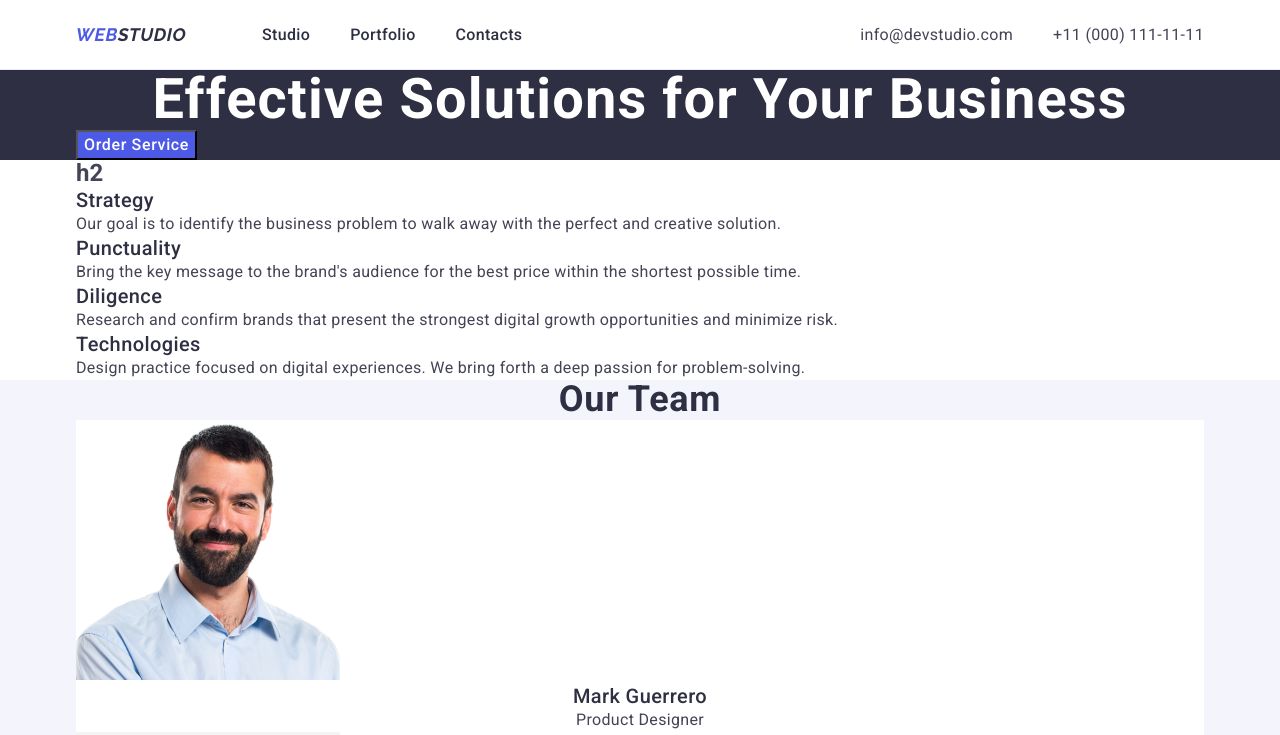
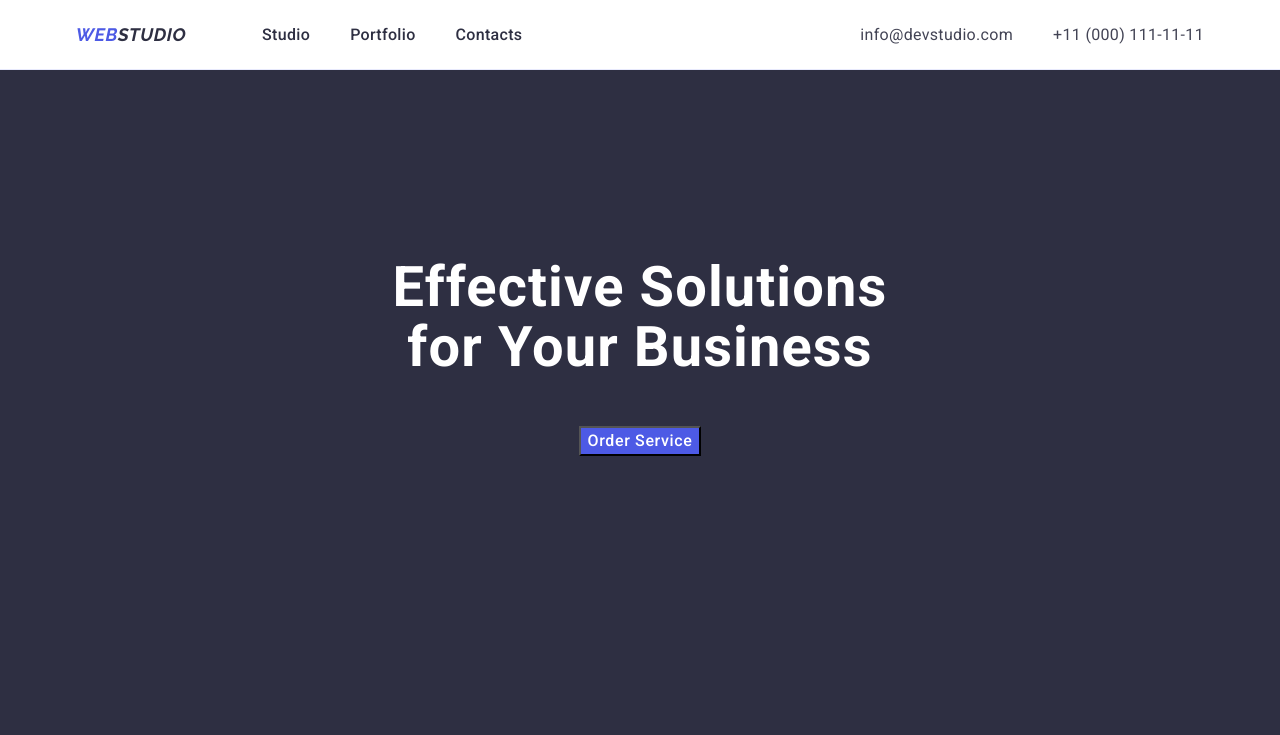
Before and after one commit to ovcharuks/goit-markup-hw-03, a plain HTML site: page index.html in a window 1280 px wide. Shown: the top 735 px of the page. Drawn offline with nearby package versions, Linux system fonts and the light colour scheme.

Commit message:
hw3 section1

```diff
--- a/css/ctyles.css
+++ b/css/ctyles.css
@@ -112,6 +112,11 @@ margin-right: 76px;
     background-color: #2e2f42;
 }
 
+.section-first-container{
+  padding-top: 188px;
+  padding-bottom: 292px;
+}
+
 .section-first-title {
   font-weight: 700;
   font-size: 56px;
@@ -119,6 +124,8 @@ margin-right: 76px;
   letter-spacing: 0.02em;
   text-align: center;
   color: #fff;
+  max-width: 496px;
+  margin: 0 auto;
 }
 
 .button {
@@ -130,6 +137,12 @@ margin-right: 76px;
   letter-spacing: 0.04em;
   color: #fff;
   cursor: pointer;
+  display: block;
+  margin-left: auto;
+  margin-right: auto;
+  margin-top: 48px;
+
+
 }
 
 .button:hover,
--- a/index.html
+++ b/index.html
@@ -45,7 +45,7 @@
   <main>
     <!-- section1 -->
     <section class="section-first">
-      <div class="container">
+      <div class="container section-first-container" >
         <h1 class="section-first-title">
           Effective Solutions for Your Business
         </h1>
```
